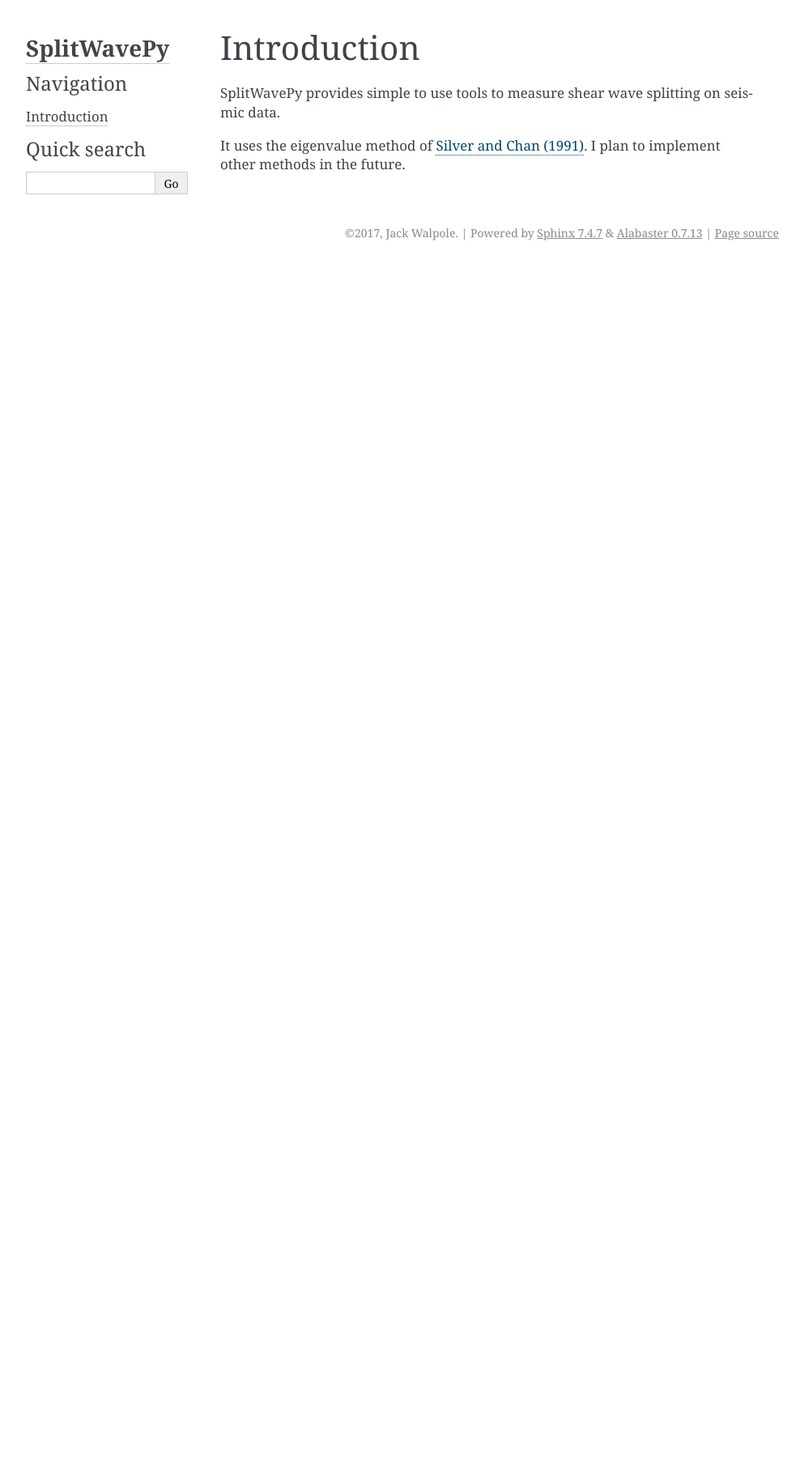
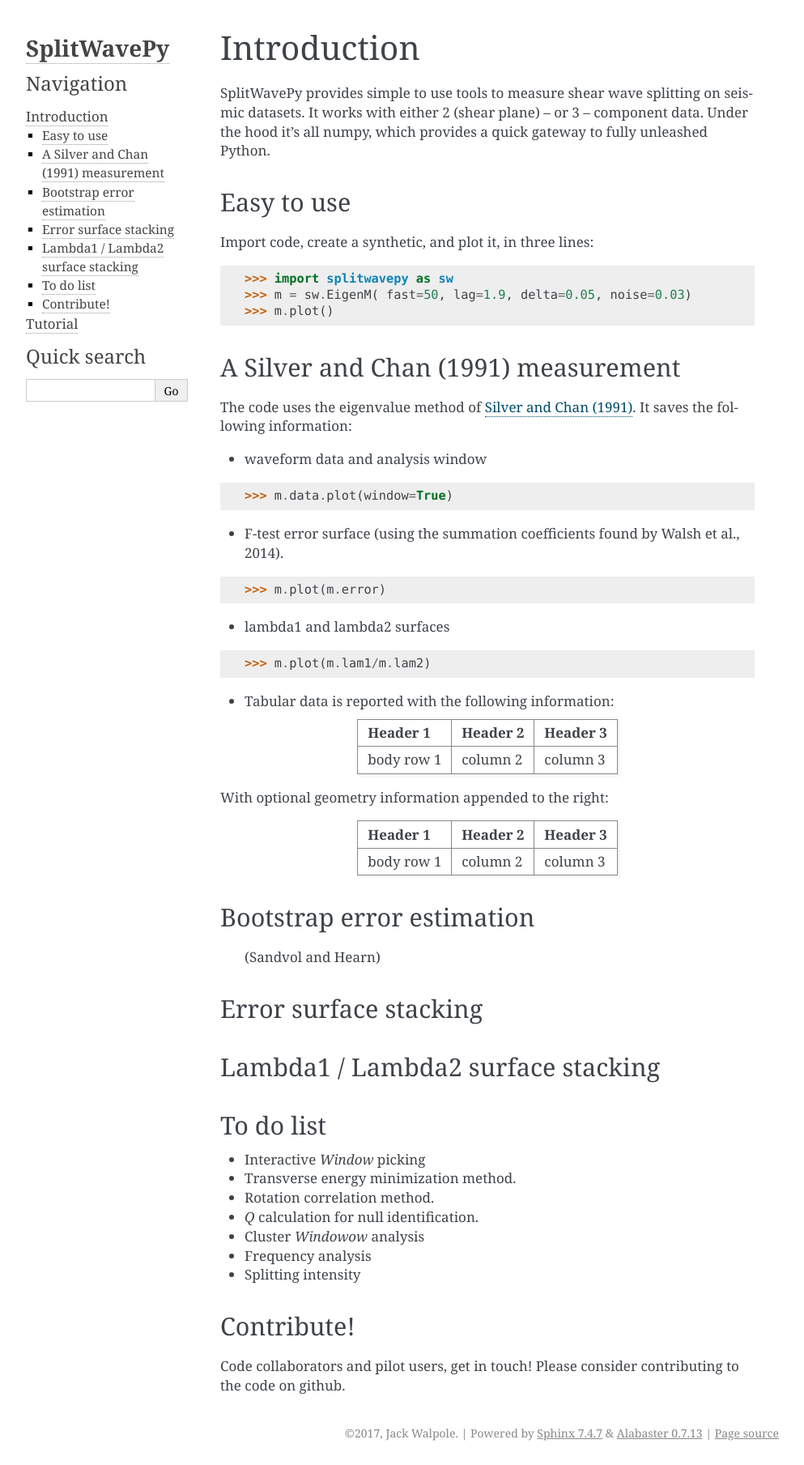
Before and after one commit to JackWalpole/splitwavepy, a Sphinx documentation site: the page built from docs/introduction.rst, in a window 1280 px wide. Shown: the whole page at 81% size, without its empty margins (148-1141 px from the left). Built offline with Sphinx 7.4.7, drawn with Linux system fonts in a browser that asks for light colours; before the commit the page ends 900 px from its top, so only the background shows below that.

```diff
--- a/docs/introduction.rst
+++ b/docs/introduction.rst
@@ -4,6 +4,80 @@
 Introduction
 ****************************************************
 
-SplitWavePy provides simple to use tools to measure shear wave splitting on seismic data.
+SplitWavePy provides simple to use tools to measure shear wave splitting on seismic datasets.  It works with either 2 (shear plane) -- or 3 -- component data.  Under the hood it's all numpy, which provides a quick gateway to fully unleashed Python.
 
-It uses the eigenvalue method of `Silver and Chan (1991) <http://onlinelibrary.wiley.com/doi/10.1029/91JB00899/full>`_.  I plan to implement other methods in the future.
+Easy to use
+------------
+
+Import code, create a synthetic, and plot it, in three lines:
+
+>>> import splitwavepy as sw
+>>> m = sw.EigenM( fast=50, lag=1.9, delta=0.05, noise=0.03)
+>>> m.plot()
+
+A Silver and Chan (1991) measurement
+--------------------------------------
+
+The code uses the eigenvalue method of `Silver and Chan (1991) <http://onlinelibrary.wiley.com/doi/10.1029/91JB00899/abstract>`_.
+It saves the following information:
+
+- waveform data and analysis window
+
+>>> m.data.plot(window=True)
+
+- F-test error surface (using the summation coefficients found by Walsh et al., 2014).
+
+>>> m.plot(m.error)
+
+- lambda1 and lambda2 surfaces
+
+>>> m.plot(m.lam1/m.lam2)
+
+- Tabular data is reported with the following information:
+
++------------+------------+-----------+
+| Header 1   | Header 2   | Header 3  |
++============+============+===========+
+| body row 1 | column 2   | column 3  |
++------------+------------+-----------+
+
+With optional geometry information appended to the right:
+
++------------+------------+-----------+
+| Header 1   | Header 2   | Header 3  |
++============+============+===========+
+| body row 1 | column 2   | column 3  |
++------------+------------+-----------+
+
+
+Bootstrap error estimation
+--------------------------
+ (Sandvol and Hearn)
+
+
+Error surface stacking
+----------------------
+
+
+Lambda1 / Lambda2 surface stacking
+----------------------------------
+
+
+
+
+To do list
+------------
+
+- Interactive *Window* picking
+- Transverse energy minimization method.
+- Rotation correlation method.
+- *Q* calculation for null identification.
+- Cluster *Windowow* analysis
+- Frequency analysis
+- Splitting intensity
+
+Contribute!
+-----------
+
+Code collaborators and pilot users, get in touch!
+Please consider contributing to the code on github.
```
Also changed, not shown: docs/examples.rst (added, +8 -0 lines), docs/index.rst (+3 -6 lines), docs/tutorial.rst (added, +63 -0 lines).
